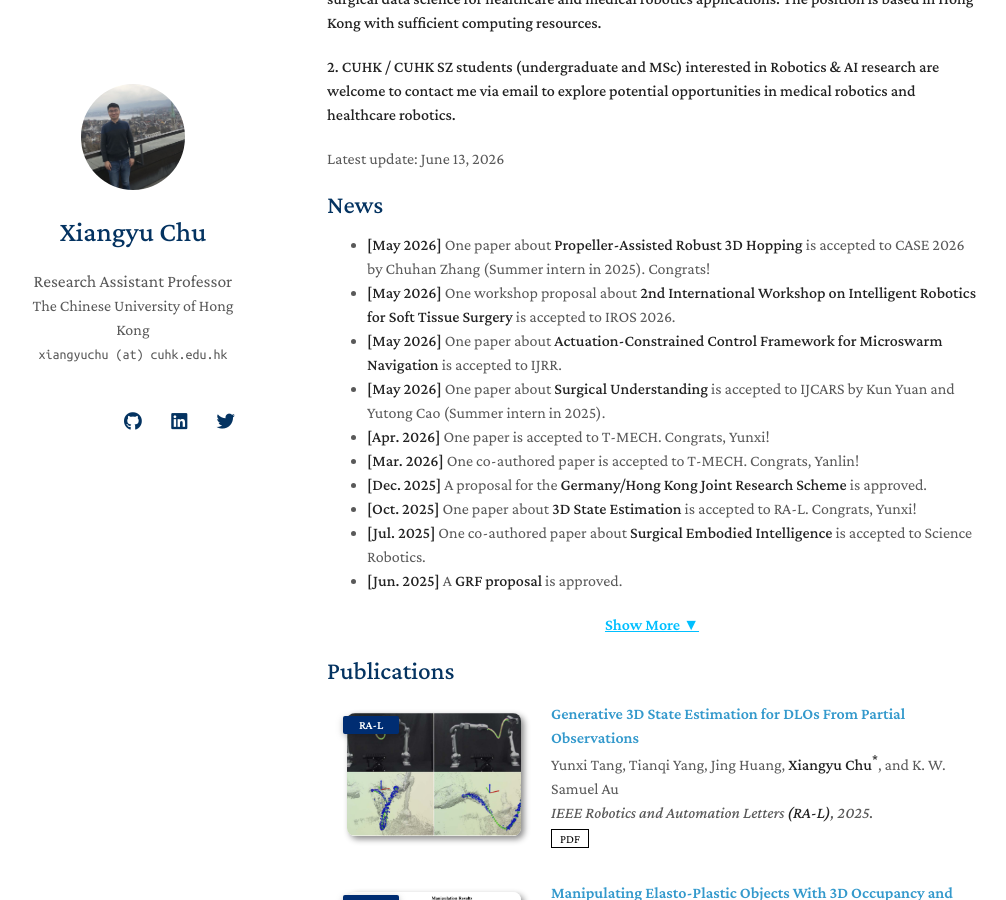
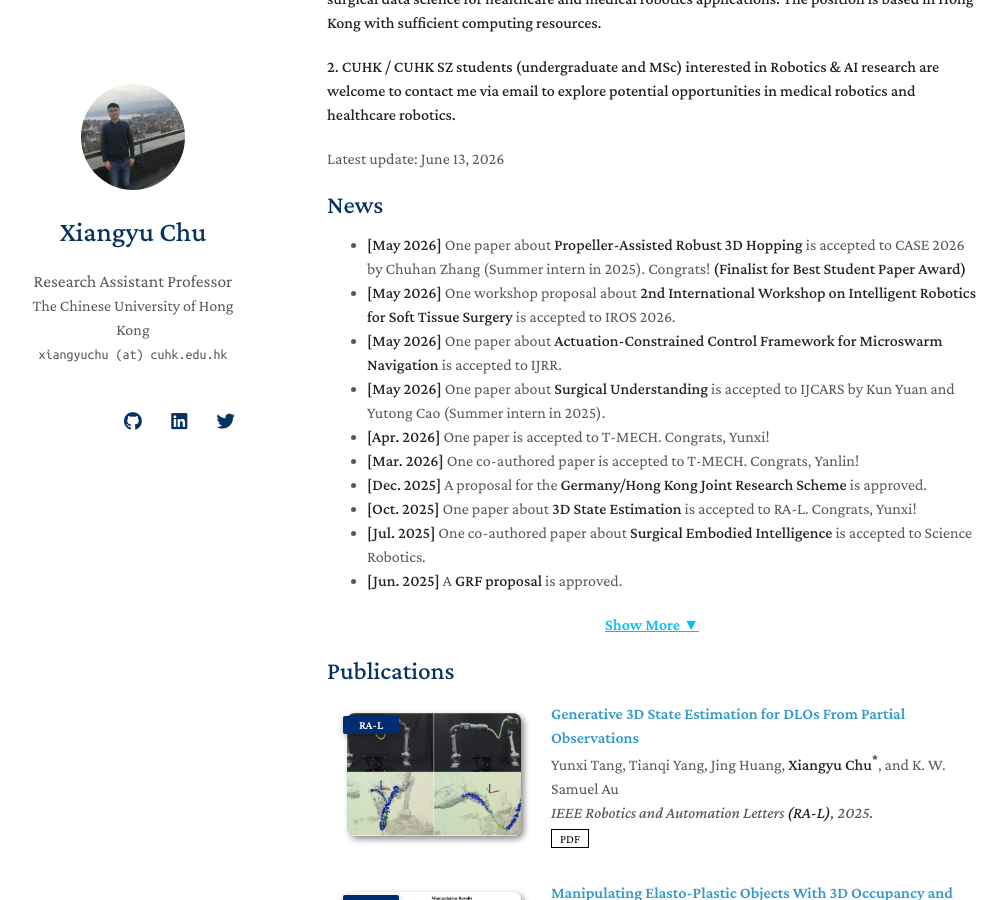
Before and after one commit to xiangyuchu03/xiangyuchu03.github.io, a Jekyll site: the page built from index.md, in a window 1280 px wide and 900 px high, scrolled down 450 px. Shown: the whole window, without its empty margins (143-1149 px from the left). Built offline with Jekyll 4.4.1, drawn with Linux system fonts in a browser that asks for light colours; nearby versions of some CDN libraries; a style sheet for code colours, icons or effects is not loaded; our own code applies the rules of GitHub Pages for plain Markdown files.

Commit message:
Update index.md

```diff
--- a/index.md
+++ b/index.md
@@ -17,7 +17,7 @@ Latest update: June 13, 2026
 
 ## News
 <ul id="news-list">
-    <li class="news-item"><strong>[May 2026]</strong> One paper about <strong> Propeller-Assisted Robust 3D Hopping </strong> is accepted to CASE 2026 by Chuhan Zhang (Summer intern in 2025). Congrats! </li>
+    <li class="news-item"><strong>[May 2026]</strong> One paper about <strong> Propeller-Assisted Robust 3D Hopping </strong> is accepted to CASE 2026 by Chuhan Zhang (Summer intern in 2025). Congrats! <strong> (Finalist for Best Student Paper Award) </strong> </li>
     <li class="news-item"><strong>[May 2026]</strong> One workshop proposal about <strong> 2nd International Workshop on Intelligent Robotics for Soft Tissue Surgery </strong> is accepted to IROS 2026.</li>
     <li class="news-item"><strong>[May 2026]</strong> One paper about <strong> Actuation-Constrained Control Framework for Microswarm Navigation </strong> is accepted to IJRR. </li>
     <li class="news-item"><strong>[May 2026]</strong> One paper about <strong> Surgical Understanding </strong> is accepted to IJCARS by Kun Yuan and Yutong Cao (Summer intern in 2025).  </li>
```
